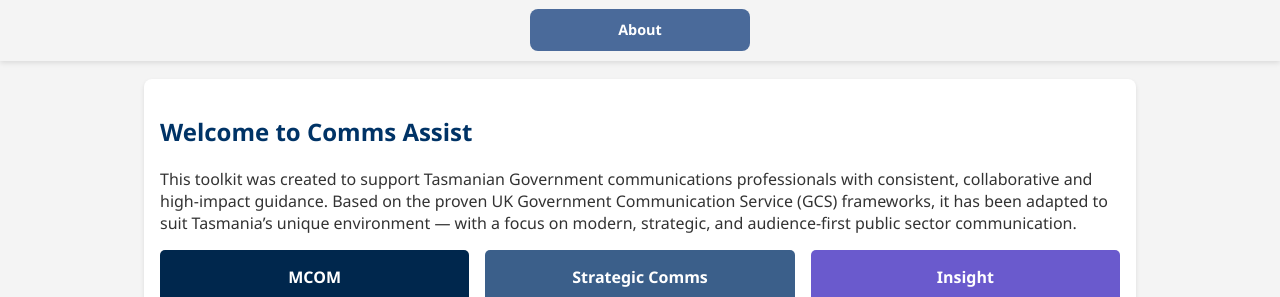
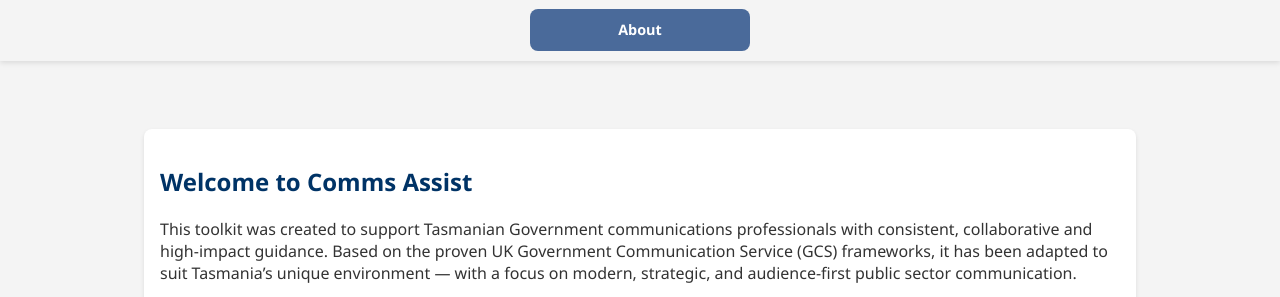
Before and after one commit to Willmacp/Comms-assist, a plain HTML site: page index.html in a window 1280 px wide. Shown: the part 133-430 px from the top of the page. Drawn offline with Linux system fonts and the light colour scheme.

Commit message:
Update style.css

```diff
--- a/style.css
+++ b/style.css
@@ -4,7 +4,7 @@ body {
   padding: 0;
   background-color: #f4f4f4;
   color: #333;
-  padding-top: 180px; /* Adjust if needed for header + menu height */
+  padding-top: 230px; /* Adjust if needed for header + menu height */
 }
 
 /* Combined fixed wrapper */
```
